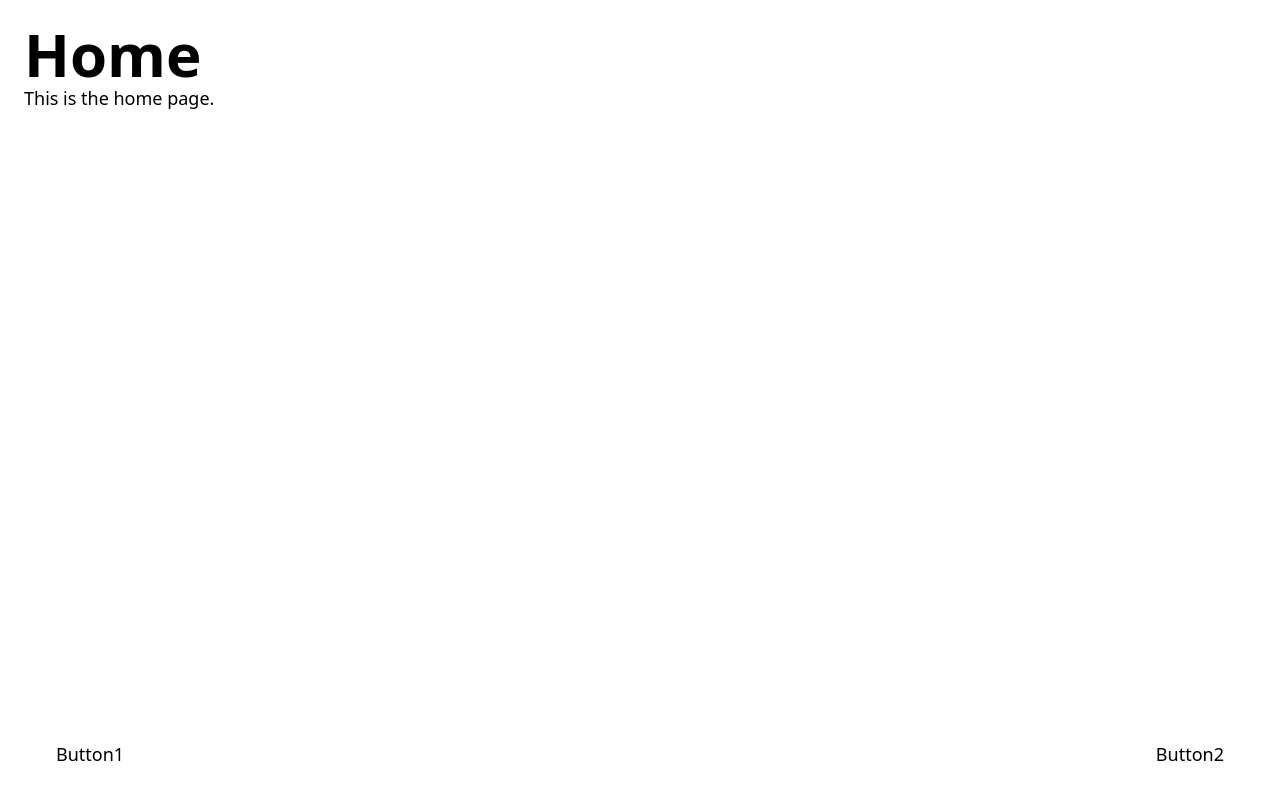
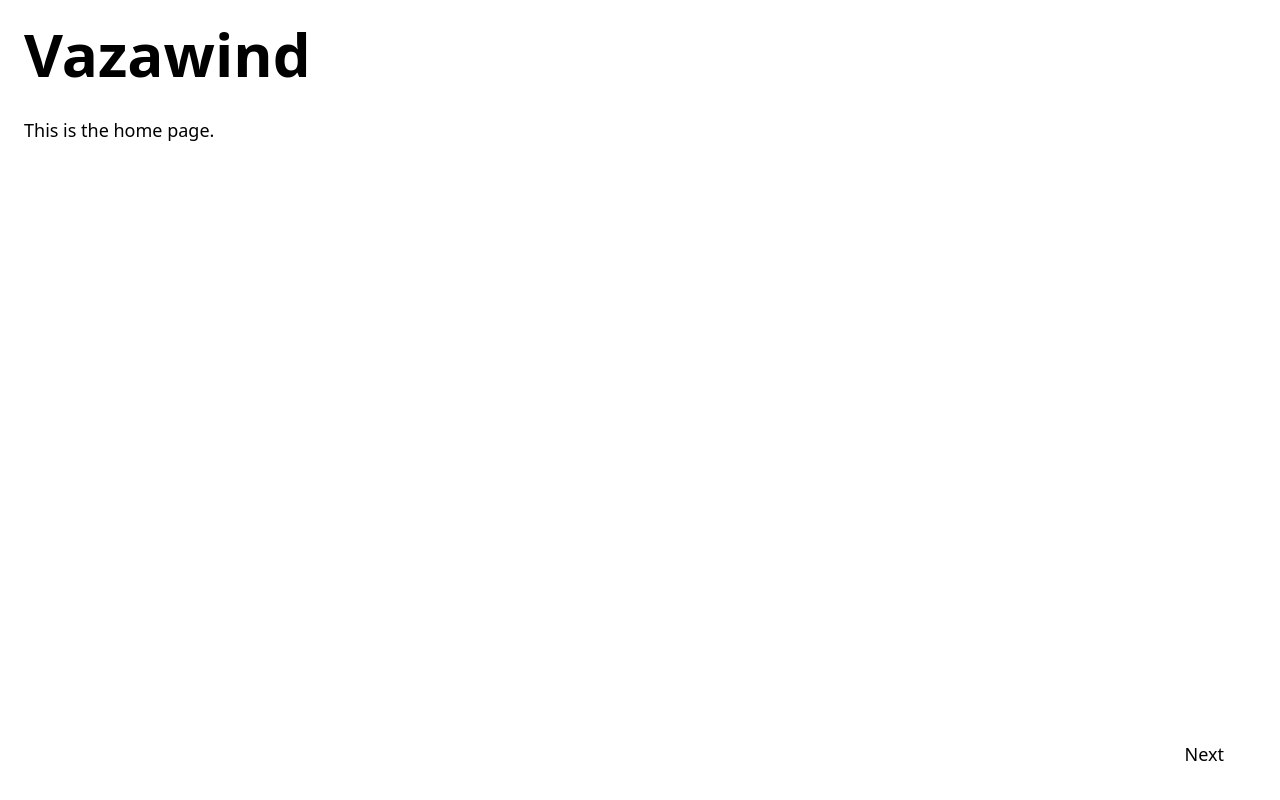
Before and after one commit to vazanoir/vazawind, a React (Vite) app: page / in a window 1280 px wide. Built offline with nearby package versions, Linux system fonts and the light colour scheme.

Commit message:
Set basic organization for the home

```diff
--- a/src/pages/home.tsx
+++ b/src/pages/home.tsx
@@ -9,19 +9,15 @@ const Home = () => {
 
   return (
     <Page>
-      <header>
-        <Title>
-          Home
-        </Title>
-      </header>
+      <Title>Vazawind</Title>
 
-      <p>
+      <p className="mt-8">
         This is the home page.
       </p>
 
       <NavigationButtons>
-        <Button>Button1</Button>
-        <Button>Button2</Button>
+        <Button />
+        <Button>Next</Button>
       </NavigationButtons>
     </Page>
   );
```
